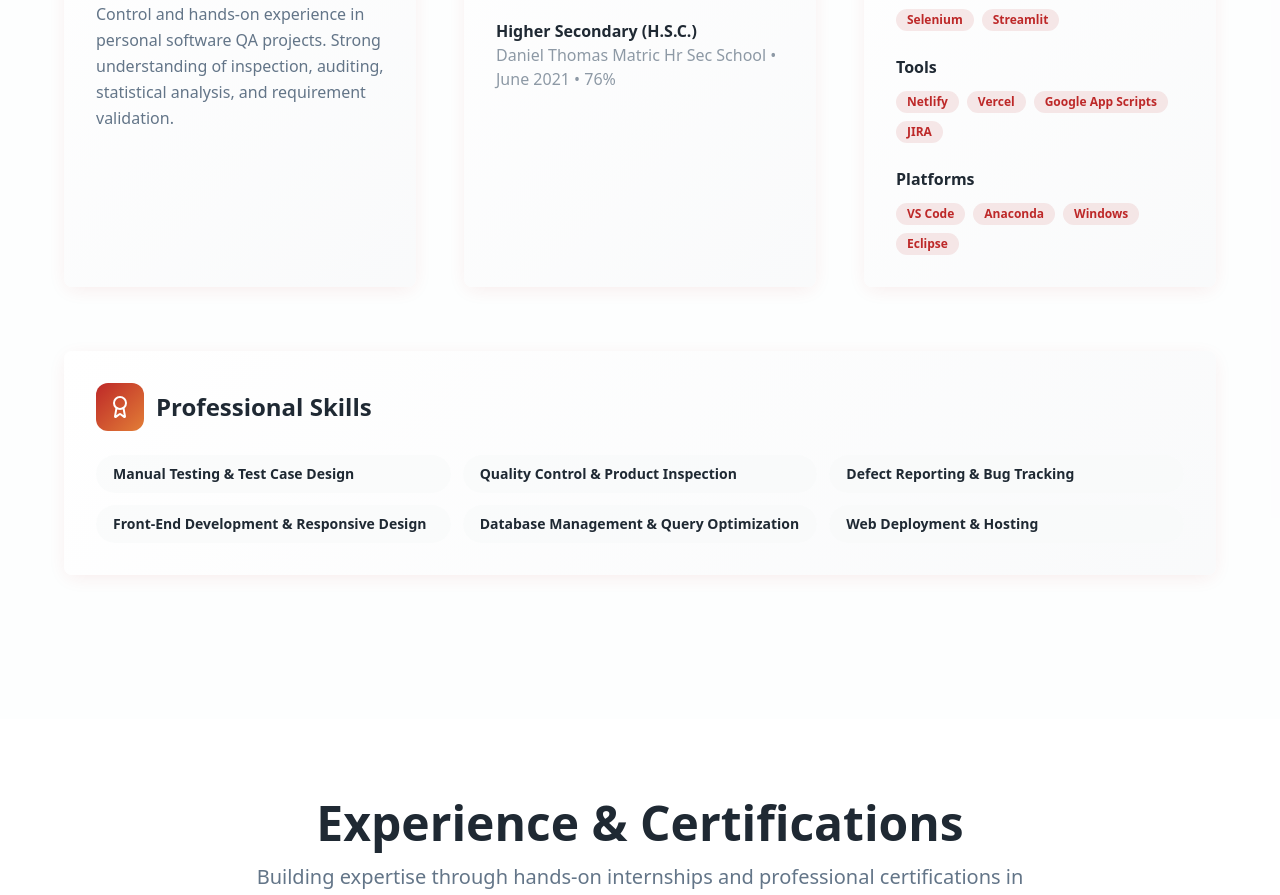
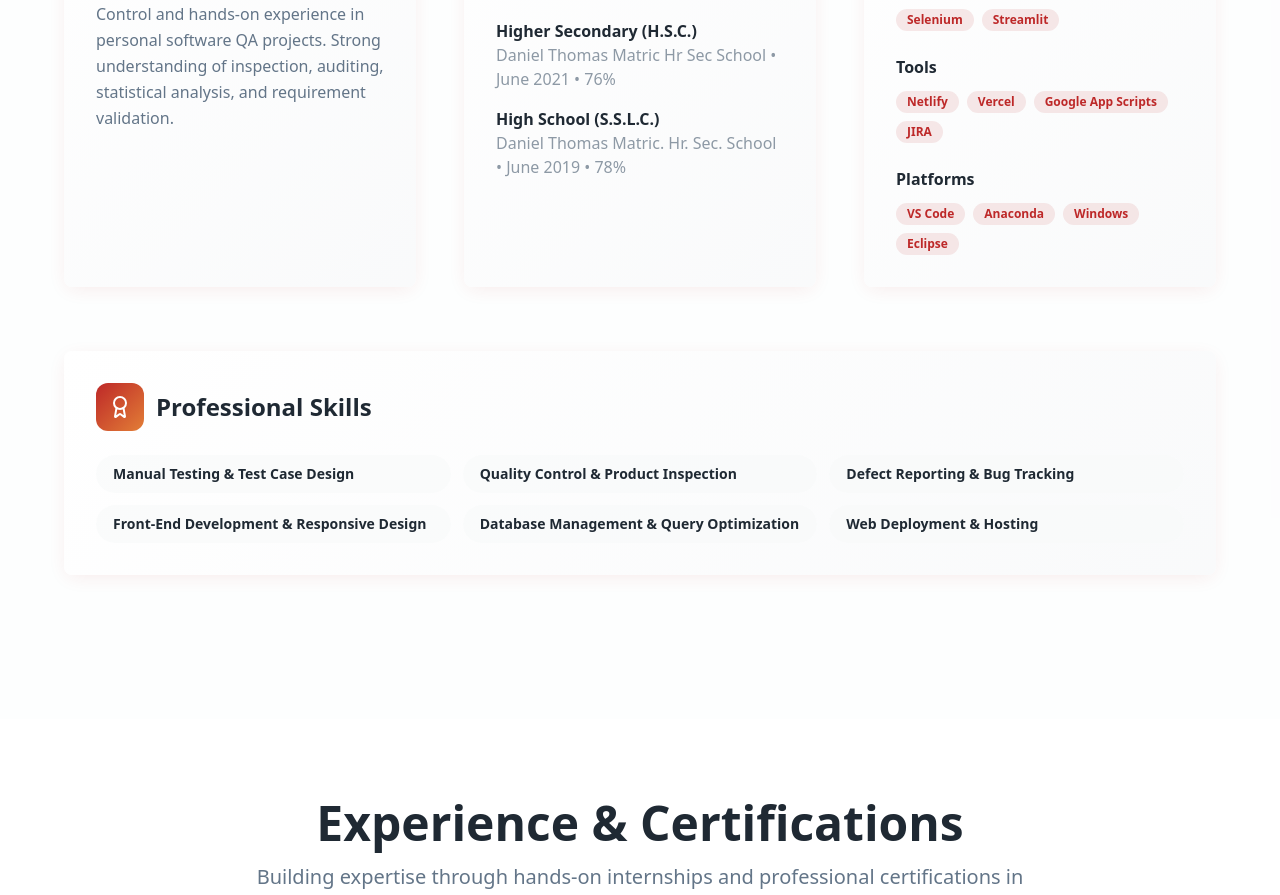
Before and after one commit to jeredson/my_resume, a React (Vite) app: page / in a window 1280 px wide. Shown: the part 1261-2156 px from the top of the page. Built offline with nearby package versions, Linux system fonts and the light colour scheme; the HTML template or start-up script is replaced by a standard one.

Commit message:
Add files via upload

```diff
--- a/src/components/About.tsx
+++ b/src/components/About.tsx
@@ -70,6 +70,10 @@ const About = () => {
                     <h4 className="font-semibold text-foreground">Higher Secondary (H.S.C.)</h4>
                     <p className="text-text-light">Daniel Thomas Matric Hr Sec School • June 2021 • 76%</p>
                   </div>
+                  <div>
+                    <h4 className="font-semibold text-foreground">High School (S.S.L.C.)</h4>
+                    <p className="text-text-light">Daniel Thomas Matric. Hr. Sec. School • June 2019 • 78%</p>
+                  </div>
                 </div>
               </Card>
             </div>
```
